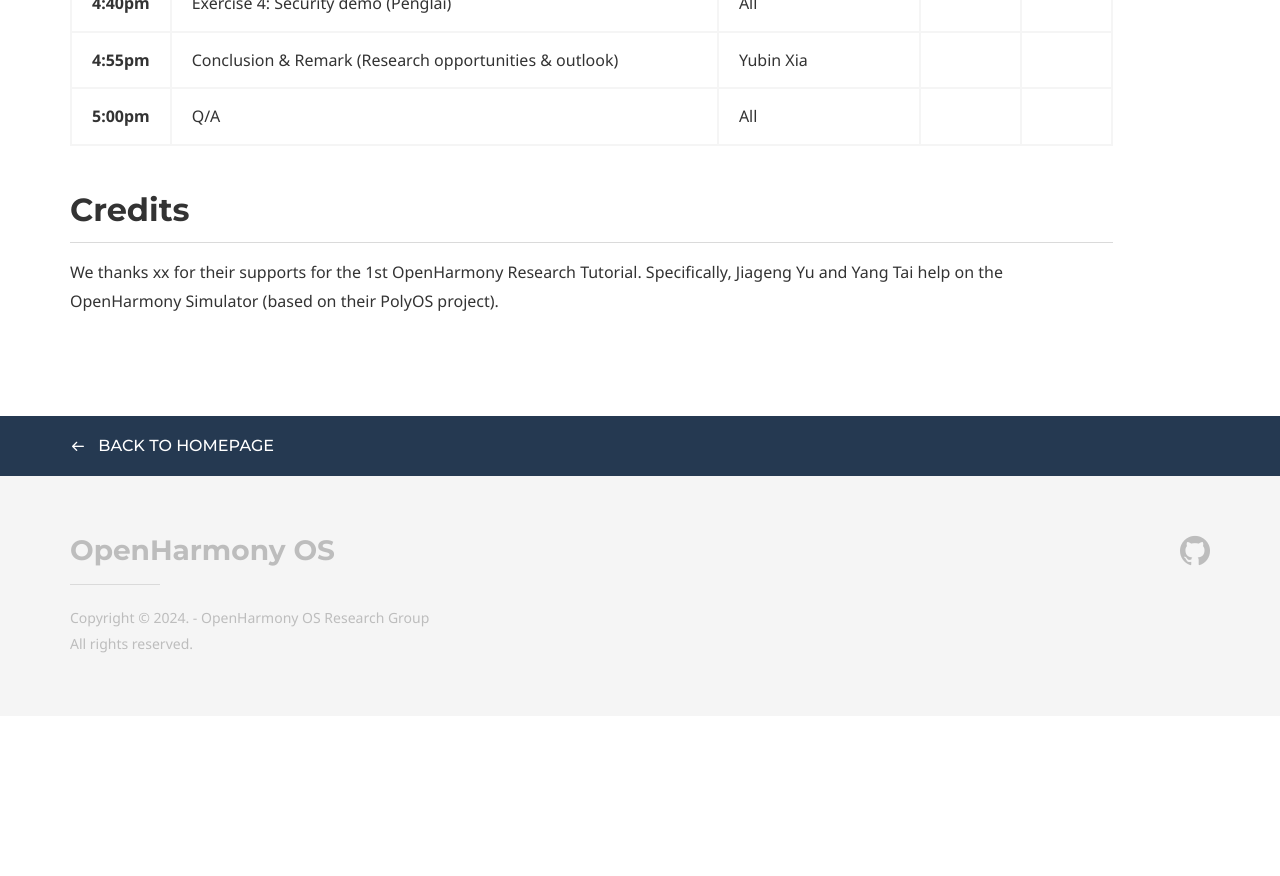
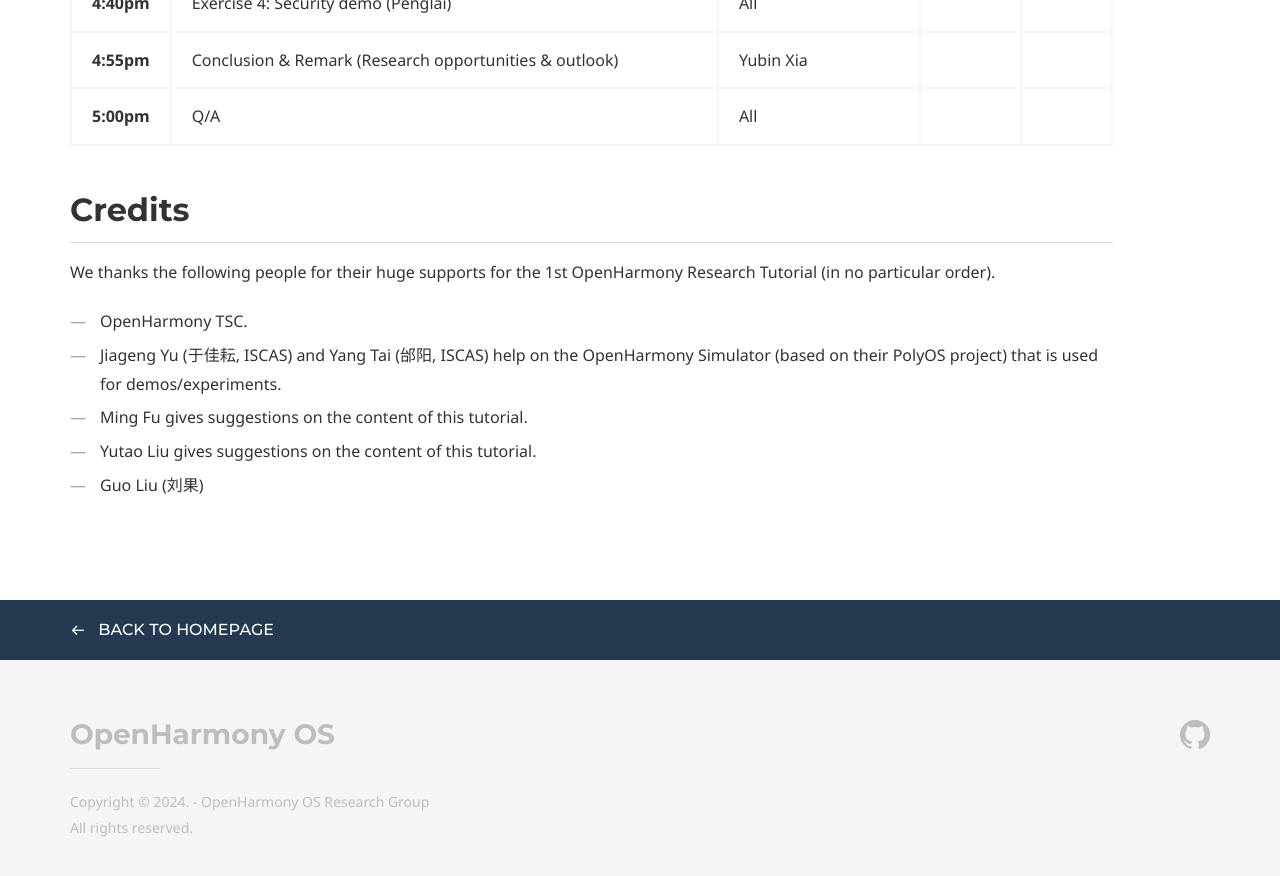
Before and after one commit to openharmony-research/openharmony-research.github.io, a Jekyll site: the page built from tutorial.md, in a window 1280 px wide and 900 px high, scrolled down 2372 px. Shown: the top 876 px of the window. Built offline with Jekyll 4.4.1, drawn with Linux system fonts in a browser that asks for light colours; some web fonts are replaced; before the commit the page ends 3088 px from its top, so only the background shows below that.

Commit message:
tutorial: credits update
Signed-off-by: Dong Du <Dd_nirvana@sjtu.edu.cn>

```diff
--- a/tutorial.md
+++ b/tutorial.md
@@ -67,5 +67,10 @@
 
 ## Credits
 
-We thanks xx for their supports for the 1st OpenHarmony Research Tutorial.
-Specifically, Jiageng Yu and Yang Tai help on the OpenHarmony Simulator (based on their PolyOS project).
+We thanks the following people for their huge supports for the 1st OpenHarmony Research Tutorial (in no particular order).
+
+* OpenHarmony TSC.
+* Jiageng Yu (于佳耘, ISCAS) and Yang Tai (邰阳, ISCAS) help on the OpenHarmony Simulator (based on their PolyOS project) that is used for demos/experiments.
+* Ming Fu gives suggestions on the content of this tutorial.
+* Yutao Liu gives suggestions on the content of this tutorial.
+* Guo Liu (刘果)
```
